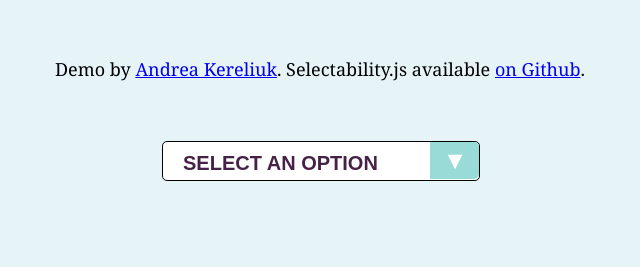
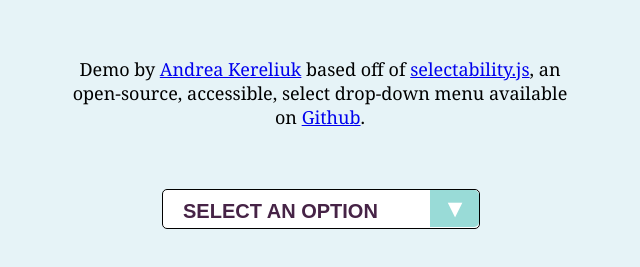
Before and after one commit to forumone/jquery.selectability.js, a website: page demo/index.html in a window 1280 px wide. Shown: the part 131-398 px from the top of the page, without its empty margins (320-960 px from the left). Drawn offline with Linux system fonts and the light colour scheme.

Commit message:
Attribution update

```diff
--- a/demo/index.html
+++ b/demo/index.html
@@ -7,7 +7,7 @@
 </head>
 <body>
   <h1>Selectability.js Demo</h1>
-  <p>Demo by <a href="http://andreakereliuk.com" target="_blank">Andrea Kereliuk</a>. Selectability.js available <a href="https://forumone.github.io/jquery.selectability.js/" target="_blank">on Github</a>.
+  <p>Demo by <a href="https://github.com/andkerel" target="_blank">Andrea Kereliuk</a> based off of <a href="https://forumone.github.io/jquery.selectability.js/" target="_blank">selectability.js</a>, an open-source, accessible, select drop-down menu available on <a href="https://github.com/forumone/jquery.selectability.js" target="_blank">Github</a>.
   <section role="main" class="main">
     <!-- example select element -->
     <select name="example select" class="selectability-offscreen" id="select-demo">
--- a/demo/style.scss
+++ b/demo/style.scss
@@ -26,6 +26,8 @@
 {
     text-align: center;
     margin: 60px auto;
+    width: 40%;
+    min-width: 300px;
 }
 
 .main
```
Also changed, not shown: demo/style.css.
